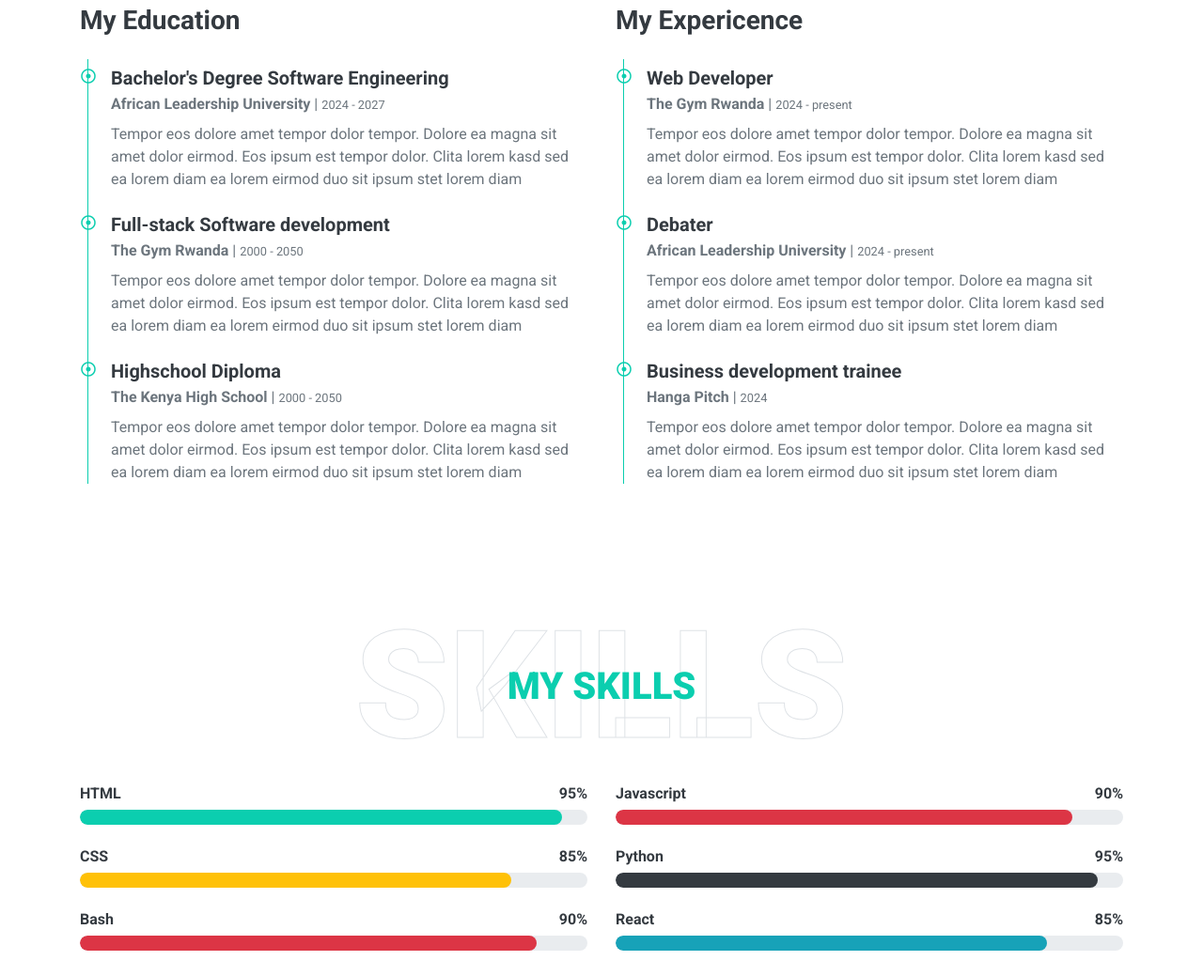
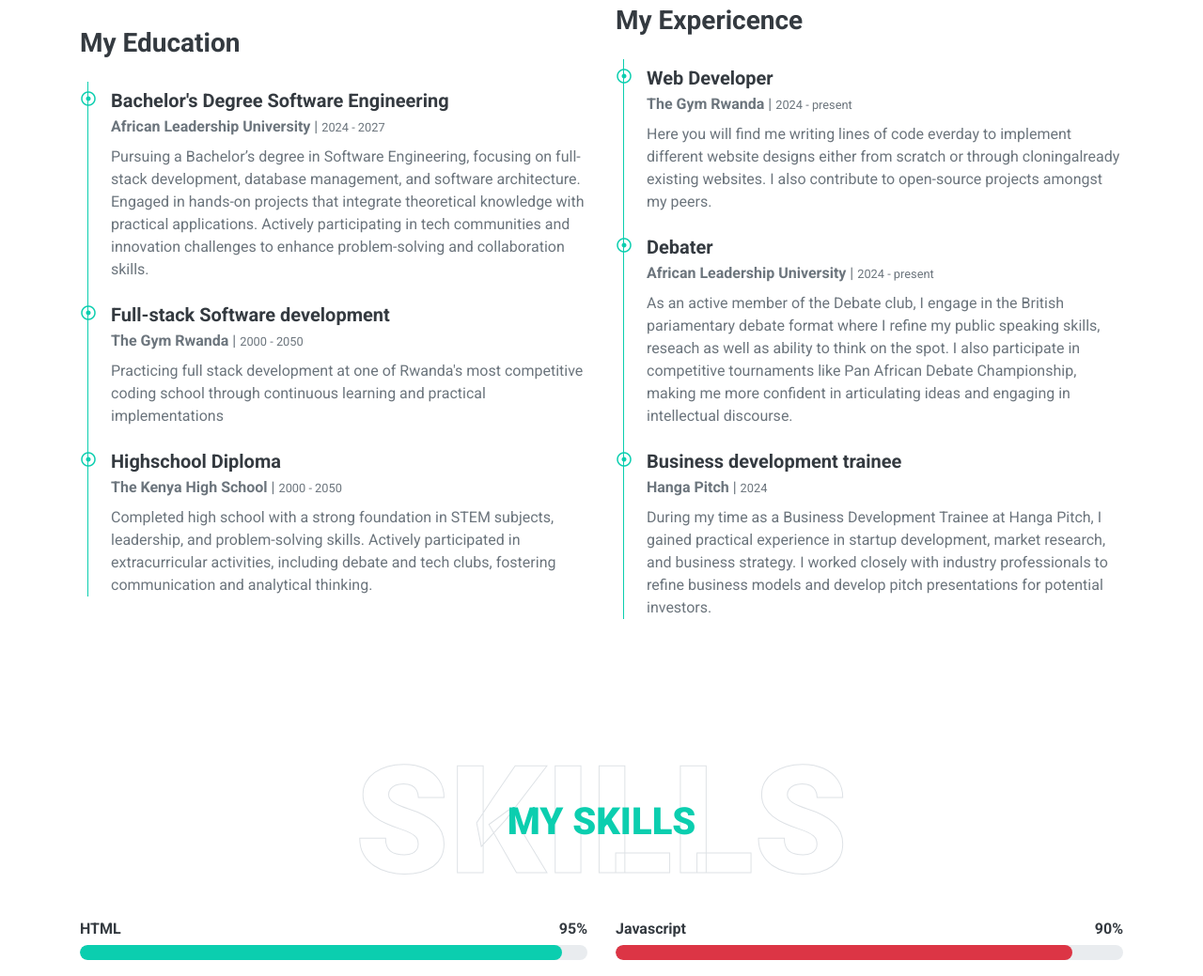
Before and after one commit to noel-odero/Portfolio-website, a plain HTML site: page index.html in a window 1280 px wide. Shown: the part 1980-3019 px from the top of the page at 94% size. Drawn offline with nearby package versions, Linux system fonts and the light colour scheme.

Commit message:
experience

```diff
--- a/index.html
+++ b/index.html
@@ -107,8 +107,8 @@
                     <img class="img-fluid rounded w-100" src="img/noel.odero.jpg" alt="">
                 </div>
                 <div class="col-lg-7">
-                    <h3 class="mb-4">Web Designer & Web Developer</h3>
-                    <p>Tempor eos dolore amet tempor dolor tempor. Dolore ea magna sit amet dolor eirmod. Eos ipsum est tempor dolor. Clita lorem kasd sed ea lorem diam ea lorem eirmod duo sit ipsum. Amet dolor stet lorem diam dolor justo et dolor dolor dolor</p>
+                    <h3 class="mb-4"> Web Developer, Hiker, Debater and Gardener</h3>
+                    <p>I strive to write lines of code daily to keep my programming juices flowing. I have thus far designed several websites either from scratch or through cloning. But my Work doesn't end at my desk, I desire to live fully so I find time to listen to people's perspectives and share my own through debate, attempt to find solitude at the highest altitudes of mountains and find joy in keeping my plants alive.</p>
                     <div class="row mb-3">
                         <div class="col-sm-6 py-2"><h6>Name: <span class="text-secondary">Noel Odero</span></h6></div>
                         <div class="col-sm-6 py-2"><h6>Birthday: <span class="text-secondary">26 December 2004</span></h6></div>
@@ -141,19 +141,20 @@
                             <i class="far fa-dot-circle text-primary position-absolute" style="top: 2px; left: -32px;"></i>
                             <h5 class="font-weight-bold mb-1">Bachelor's Degree Software Engineering</h5>
                             <p class="mb-2"><strong>African Leadership University</strong> | <small>2024 - 2027</small></p>
-                            <p>Tempor eos dolore amet tempor dolor tempor. Dolore ea magna sit amet dolor eirmod. Eos ipsum est tempor dolor. Clita lorem kasd sed ea lorem diam ea lorem eirmod duo sit ipsum stet lorem diam</p>
+                            <p>Pursuing a Bachelor’s degree in Software Engineering, focusing on full-stack development, database management, and software architecture. Engaged in hands-on projects that integrate theoretical knowledge with practical applications. Actively participating in tech communities and innovation challenges to enhance problem-solving and collaboration skills.</p>
                         </div>
                         <div class="position-relative mb-4">
                             <i class="far fa-dot-circle text-primary position-absolute" style="top: 2px; left: -32px;"></i>
                             <h5 class="font-weight-bold mb-1">Full-stack Software development</h5>
                             <p class="mb-2"><strong>The Gym Rwanda</strong> | <small>2000 - 2050</small></p>
-                            <p>Tempor eos dolore amet tempor dolor tempor. Dolore ea magna sit amet dolor eirmod. Eos ipsum est tempor dolor. Clita lorem kasd sed ea lorem diam ea lorem eirmod duo sit ipsum stet lorem diam</p>
+                            <p>Practicing full stack development at one of Rwanda's most competitive coding school through continuous learning and practical implementations</p>
+
                         </div>
                         <div class="position-relative mb-4">
                             <i class="far fa-dot-circle text-primary position-absolute" style="top: 2px; left: -32px;"></i>
                             <h5 class="font-weight-bold mb-1">Highschool Diploma</h5>
                             <p class="mb-2"><strong>The Kenya High School</strong> | <small>2000 - 2050</small></p>
-                            <p>Tempor eos dolore amet tempor dolor tempor. Dolore ea magna sit amet dolor eirmod. Eos ipsum est tempor dolor. Clita lorem kasd sed ea lorem diam ea lorem eirmod duo sit ipsum stet lorem diam</p>
+                            <p>Completed high school with a strong foundation in STEM subjects, leadership, and problem-solving skills. Actively participated in extracurricular activities, including debate and tech clubs, fostering communication and analytical thinking.</p>
                         </div>
                     </div>
                 </div>
@@ -164,19 +165,19 @@
                             <i class="far fa-dot-circle text-primary position-absolute" style="top: 2px; left: -32px;"></i>
                             <h5 class="font-weight-bold mb-1">Web Developer</h5>
                             <p class="mb-2"><strong>The Gym Rwanda</strong> | <small>2024 - present</small></p>
-                            <p>Tempor eos dolore amet tempor dolor tempor. Dolore ea magna sit amet dolor eirmod. Eos ipsum est tempor dolor. Clita lorem kasd sed ea lorem diam ea lorem eirmod duo sit ipsum stet lorem diam</p>
+                            <p>Here you will find me writing lines of code everday to implement different website designs either from scratch or through cloningalready existing websites. I also contribute to open-source projects amongst my peers.</p>
                         </div>
                         <div class="position-relative mb-4">
                             <i class="far fa-dot-circle text-primary position-absolute" style="top: 2px; left: -32px;"></i>
                             <h5 class="font-weight-bold mb-1">Debater</h5>
                             <p class="mb-2"><strong>African Leadership University</strong> | <small>2024 - present</small></p>
-                            <p>Tempor eos dolore amet tempor dolor tempor. Dolore ea magna sit amet dolor eirmod. Eos ipsum est tempor dolor. Clita lorem kasd sed ea lorem diam ea lorem eirmod duo sit ipsum stet lorem diam</p>
+                            <p>As an active member of the Debate club, I engage in the British pariamentary debate format where I refine my public speaking skills, reseach as well as ability to think on the spot. I also participate in competitive tournaments like Pan African Debate Championship, making me more confident in articulating ideas and engaging in intellectual discourse.</p>
                         </div>
                         <div class="position-relative mb-4">
                             <i class="far fa-dot-circle text-primary position-absolute" style="top: 2px; left: -32px;"></i>
                             <h5 class="font-weight-bold mb-1">Business development trainee</h5>
                             <p class="mb-2"><strong>Hanga Pitch</strong> | <small>2024</small></p>
-                            <p>Tempor eos dolore amet tempor dolor tempor. Dolore ea magna sit amet dolor eirmod. Eos ipsum est tempor dolor. Clita lorem kasd sed ea lorem diam ea lorem eirmod duo sit ipsum stet lorem diam</p>
+                            <p>During my time as a Business Development Trainee at Hanga Pitch, I gained practical experience in startup development, market research, and business strategy. I worked closely with industry professionals to refine business models and develop pitch presentations for potential investors.</p>
                         </div>
                     </div>
                 </div>
@@ -545,7 +546,7 @@
                 <a class="btn btn-light btn-social mr-2" href="https://x.com/miss__noel" target="_blank"><i class="fab fa-twitter"></i></a>
                 <!-- <a class="btn btn-light btn-social mr-2" href="https://x.com/miss__noel"><i class="fab fa-facebook-f"></i></a> -->
                 <a class="btn btn-light btn-social mr-2" href="https://www.linkedin.com/in/anjeline-noel-odero-456841265/" target="_blank"><i class="fab fa-linkedin-in"></i></a>
-                <a class="btn btn-light btn-social" href="https://www.instagram.com/__miss.noel/"><i class="fab fa-instagram" target="_blank"> target="_blank"</i></a>
+                <a class="btn btn-light btn-social" href="https://www.instagram.com/__miss.noel/"  target="_blank"><i class="fab fa-instagram"> </i></a>
             </div>
             <!-- <div class="d-flex justify-content-center mb-3">
                 <a class="text-white" href="#">Privacy</a>
```
Also changed, not shown: img/noel1.jpg (added), img/noel2.jpg (added), img/noel3.jpg (added), img/noel4.jpg (added), 1 other file.
